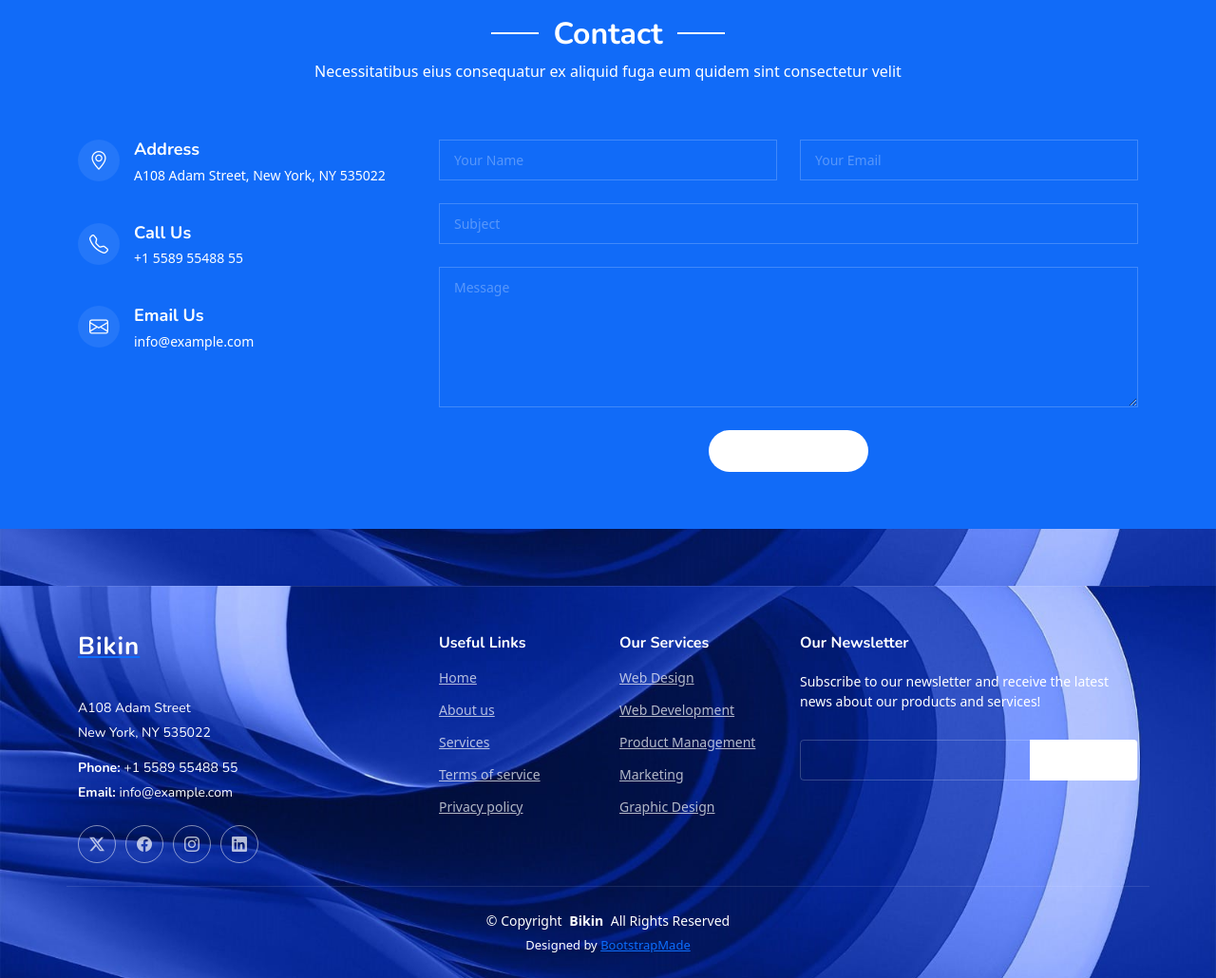
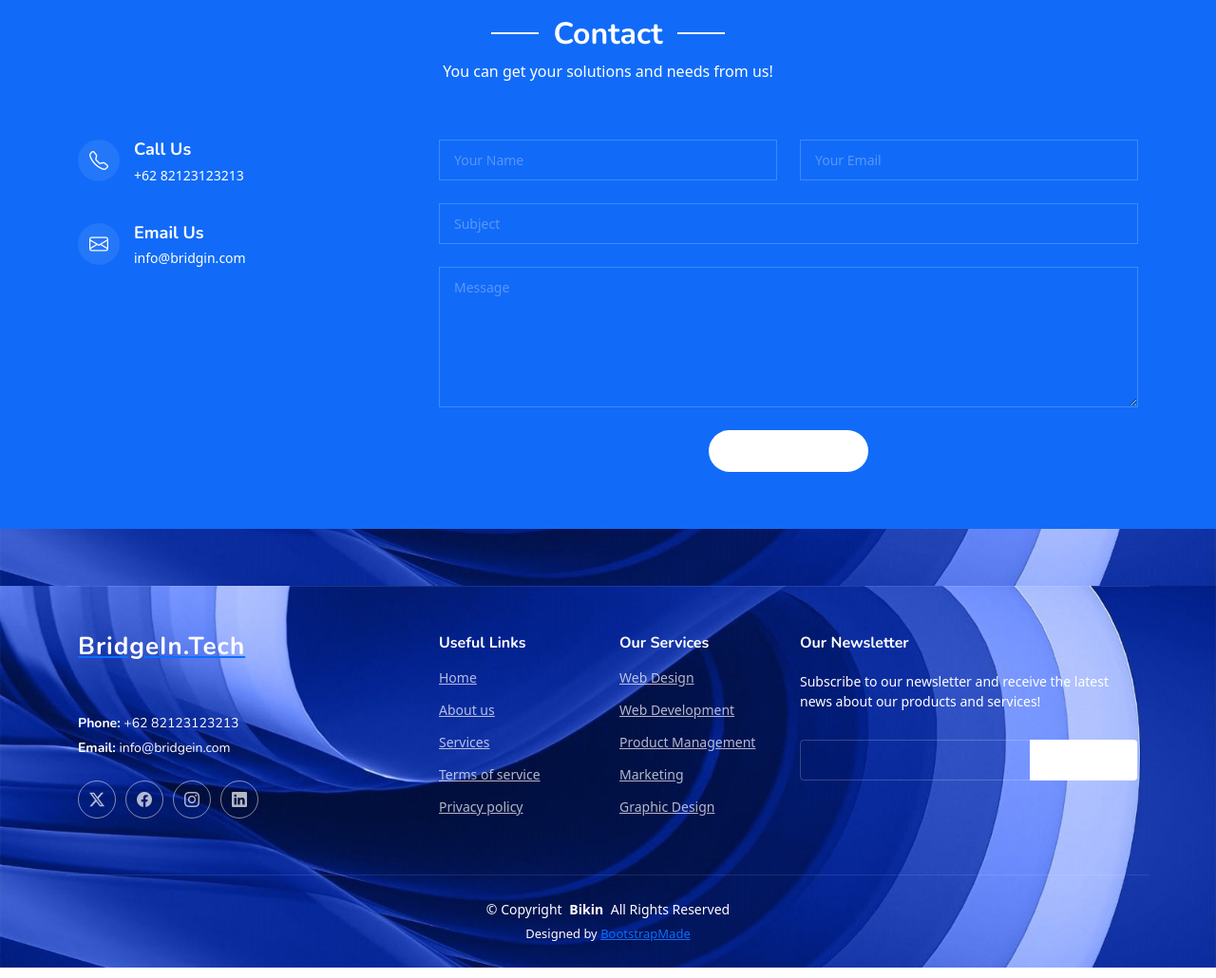
Before and after one commit to Ramses10tok/BridgeIn, a website built with Vite: page index.html in a window 1280 px wide. Shown: the part 5200-6230 px from the top of the page at 95% size. Built offline with nearby package versions, Linux system fonts and the light colour scheme.

Commit message:
update 09112025

```diff
--- a/index.html
+++ b/index.html
@@ -952,27 +952,27 @@
         <!-- Section Title -->
         <div class="container section-title" data-aos="fade-up">
           <h2>Contact</h2>
-          <p>Necessitatibus eius consequatur ex aliquid fuga eum quidem sint consectetur velit</p>
+          <p>You can get your solutions and needs from us!</p>
         </div><!-- End Section Title -->
 
         <div class="container" data-aos="fade" data-aos-delay="100">
 
-          <div class="row gy-4">
+          <div class="row gy-2">
 
             <div class="col-lg-4">
-              <div class="info-item d-flex" data-aos="fade-up" data-aos-delay="200">
+              <!-- <div class="info-item d-flex" data-aos="fade-up" data-aos-delay="200">
                 <i class="bi bi-geo-alt flex-shrink-0"></i>
                 <div>
                   <h3>Address</h3>
                   <p>A108 Adam Street, New York, NY 535022</p>
                 </div>
-              </div><!-- End Info Item -->
+              </div>End Info Item -->
 
               <div class="info-item d-flex" data-aos="fade-up" data-aos-delay="300">
                 <i class="bi bi-telephone flex-shrink-0"></i>
                 <div>
                   <h3>Call Us</h3>
-                  <p>+1 5589 55488 55</p>
+                  <p>+62 82123123213</p>
                 </div>
               </div><!-- End Info Item -->
 
@@ -980,7 +980,7 @@
                 <i class="bi bi-envelope flex-shrink-0"></i>
                 <div>
                   <h3>Email Us</h3>
-                  <p>info@example.com</p>
+                  <p>info@bridgin.com</p>
                 </div>
               </div><!-- End Info Item -->
 
@@ -1034,13 +1034,13 @@
       <div class="row gy-4">
         <div class="col-lg-4 col-md-6 footer-about">
           <a href="index.html" class="logo d-flex align-items-center">
-            <span class="sitename">Bikin</span>
+            <span class="sitename">BridgeIn.Tech</span>
           </a>
           <div class="footer-contact pt-3">
-            <p>A108 Adam Street</p>
-            <p>New York, NY 535022</p>
-            <p class="mt-3"><strong>Phone:</strong> <span>+1 5589 55488 55</span></p>
-            <p><strong>Email:</strong> <span>info@example.com</span></p>
+            <!-- <p>A108 Adam Street</p> -->
+            <!-- <p>New York, NY 535022</p> -->
+            <p class="mt-3"><strong>Phone:</strong> <span>+62 82123123213</span></p>
+            <p><strong>Email:</strong> <span>info@bridgein.com</span></p>
           </div>
           <div class="social-links d-flex mt-4">
             <a href=""><i class="bi bi-twitter-x"></i></a>
```
